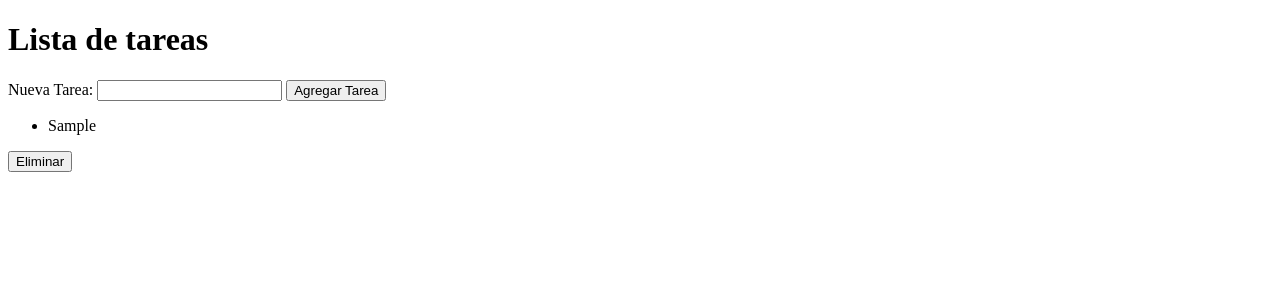
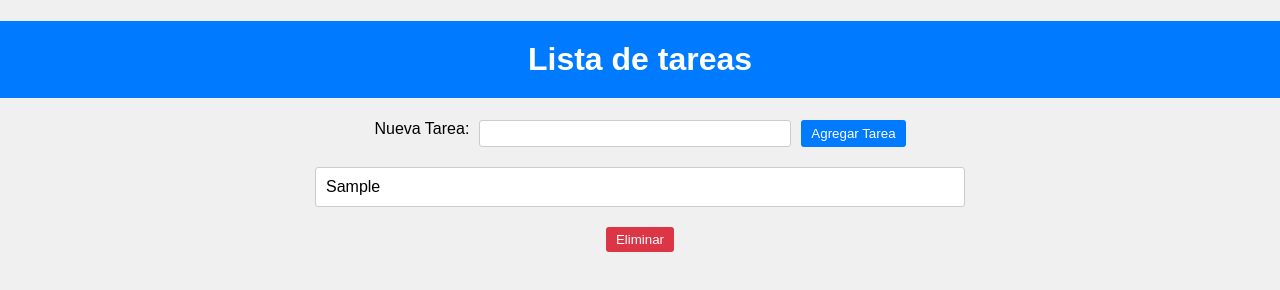
Before and after one commit to rafopm/curso-full-stack, a plain HTML site: page DOM/clase-2/home.html in a window 1280 px wide. Both pictures are taken after typing "Sample" into the empty fields and a click on the button "Agregar Tarea". Drawn offline with Linux system fonts and the light colour scheme.

Commit message:
update  todolist

```diff
--- a/DOM/clase-2/app.js
+++ b/DOM/clase-2/app.js
@@ -12,6 +12,8 @@ form.addEventListener('submit', function (event){
 
     nuevaTareaLi.addEventListener('click', function(){
         nuevaTareaLi.classList.toggle('completada');
+        this.style.textDecoration = 'line-through';
+        this.style.color = 'red';
     })
 
     tareasLista.appendChild(nuevaTareaLi);
@@ -19,7 +21,7 @@ form.addEventListener('submit', function (event){
     document.getElementById('tarea').value = ' ';
 
     eliminarCompletadas.addEventListener('click', function(){
-        const tareasCompletadas = document.querySelectorAll('completadas')
+        const tareasCompletadas = document.querySelectorAll('.completada')
 
         tareasCompletadas.forEach(function(tareaCompletada){
             tareaCompletada.remove();
--- a/DOM/clase-2/home.html
+++ b/DOM/clase-2/home.html
@@ -1,26 +1,23 @@
 <!DOCTYPE html>
 <html lang="en">
   <head>
-    <meta charset="UTF-8">
-    <meta name="viewport" content="width=device-width, initial-scale=1.0">
+    <meta charset="UTF-8" />
+    <meta name="viewport" content="width=device-width, initial-scale=1.0" />
+    <link rel="stylesheet" href="styles.css" />
     <title>Lista de Tareas</title>
   </head>
   <body>
-
     <h1>Lista de tareas</h1>
-
+    <div class="container">
       <form id="agregarForm">
-
         <label for="tarea">Nueva Tarea:</label>
-        <input type="text" id="tarea" required>
+        <input type="text" id="tarea" required />
         <button type="submit">Agregar Tarea</button>
-
       </form>
 
       <ul id="tareasLista"></ul>
       <button id="eliminarCompletadas">Eliminar</button>
-
+    </div>
     <script src="app.js"></script>
-
   </body>
 </html>
--- /dev/null
+++ b/DOM/clase-2/styles.css
@@ -0,0 +1,79 @@
+
+body {
+    font-family: Arial, sans-serif;
+    text-align: center;
+    margin: 0;
+    padding: 0;
+    background-color: #f0f0f0;
+}
+
+.container{
+    width: 650px;
+    margin: auto;
+}
+
+h1 {
+    background-color: #007bff;
+    color: white;
+    padding: 20px 0;
+}
+
+
+form {
+    margin-top: 20px;
+    display: flex;
+    justify-content: center;
+}
+
+label {
+    margin-right: 10px;
+}
+
+input[type="text"] {
+    padding: 5px;
+    width: 300px;
+    border: 1px solid #ccc;
+    border-radius: 3px;
+}
+
+button[type="submit"] {
+    background-color: #007bff;
+    color: white;
+    border: none;
+    padding: 5px 10px;
+    border-radius: 3px;
+    cursor: pointer;
+    margin-left: 10px;
+}
+
+
+ul {
+    list-style-type: none;
+    padding: 0;
+    margin: 20px 0;
+}
+
+li {
+    background-color: white;
+    margin: 5px 0;
+    padding: 10px;
+    border: 1px solid #ccc;
+    border-radius: 3px;
+    display: flex;
+    justify-content: space-between;
+    align-items: center;
+}
+
+
+#eliminarCompletadas {
+    background-color: #dc3545;
+    color: white;
+    border: none;
+    padding: 5px 10px;
+    border-radius: 3px;
+    cursor: pointer;
+}
+
+#eliminarCompletadas:hover {
+    background-color: #c82333;
+}
```
Lines whose indentation alone changed are shown as unchanged.
